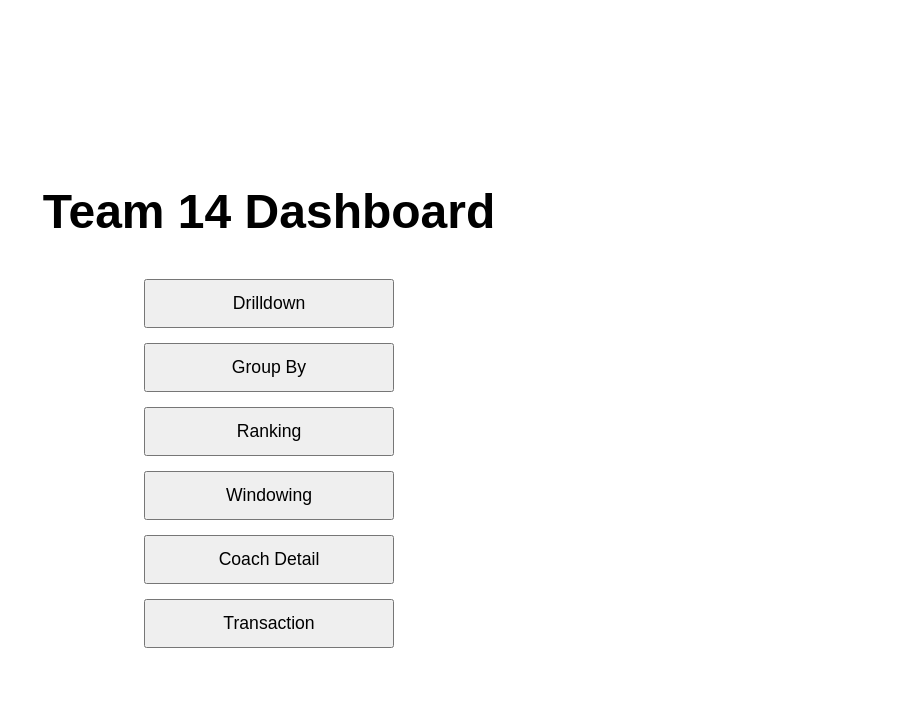
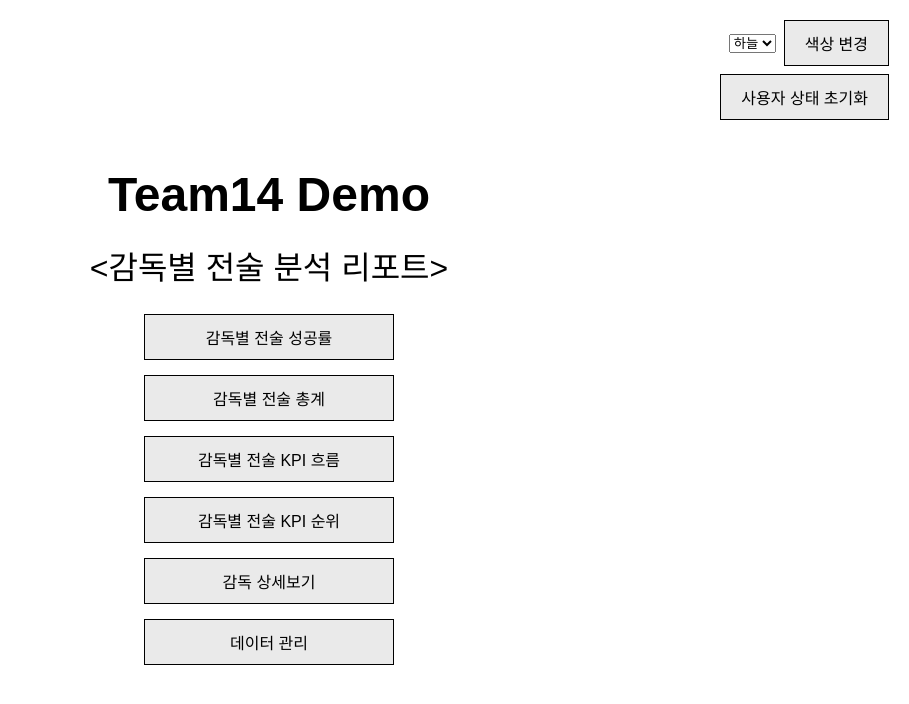
Before and after one commit to seoahS01/BigData-Application, a PHP site: page / in a window 1280 px wide. Shown: the top 704 px of the page, without its empty margins (371-1280 px from the left). Run offline with PHP 8.4, Linux system fonts and the light colour scheme.

Commit message:
index.phh 통합 및 수정
- 롤업, 드릴다운, 세션 버튼 추가
- 버튼 형식 수정 (세션 연동)
- 버튼 형식 통합 (<div>안에 버튼 다 넣음)

```diff
--- a/team14/index.php
+++ b/team14/index.php
@@ -1,12 +1,23 @@
 <?php
-// 담당자 2171054 황서아
+// 담당자 2176122 남연정, 2171054 황서아
+session_start();
+
+if (isset($_POST['color'])) {
+    $_SESSION['button_color'] = $_POST['color'];
+}
+
+$button_color = $_SESSION['button_color'] ?? '#EAEAEA';
+
+function buttonStyle($color) {
+    return "background-color: $color; color: black; border: black; border: 1px solid black; cursor: pointer; padding: 10px 20px; font-size: 1em;";
+}
 ?>
 
 <!DOCTYPE html>
-<html>
+<html lang="ko">
 <head>
-    <meta charset="utf-8">
-    <title>BigData Application - Team 14</title>
+    <meta charset="UTF-8" />
+    <title>Team14 Demo</title>
     <style>
         body {
             margin: 0;
@@ -19,8 +30,35 @@
         }
         h1 {
             font-size: 3em;
-            margin-bottom: 40px;
+            margin-bottom: 20px;
         }
+        button {
+            padding: 10px 20px;
+            font-size: 1em;
+            cursor: pointer;
+        }
+
+   #color-area {
+    position: absolute;
+    top: 20px;
+    right: 20px;
+    display: flex;
+    flex-direction: column;
+    align-items: flex-end; /* 우상단 정렬 */
+    z-index: 10;
+}
+
+#color-row {
+    display: flex;
+    flex-direction: row;
+    align-items: center;
+    gap: 8px; /* select와 색상 변경 버튼 사이 간격 */
+}
+
+#logout-form {
+    margin-top: 8px;
+}
+
         .menu-container {
             display: flex;
             flex-direction: column;
@@ -33,39 +71,68 @@
             font-size: 1.1em;
             cursor: pointer;
         }
+
     </style>
 </head>
 <body>
-
-    <h1>Team 14 Dashboard</h1>
+    <h1>Team14 Demo</h1>
+    <h2 style="font-size:2em; font-weight:normal; margin-top:0;">&lt;감독별 전술 분석 리포트&gt;</h2>
 
     <div class="menu-container">
-        <form action="pages/drilldown.php" method="get">
-        <button type="submit">Drilldown</button>
+        <form action="pages/group_by.php" method="get">
+            <button type="submit"  style="<?= buttonStyle($button_color) ?>">감독별 전술 성공률</button>
         </form>
 
-        <form action="pages/group_by.php" method="get">
-            <button type="submit">Group By</button>
-        </form>
-
-
-        <form action="pages/ranking.php" method="get">
-            <button type="submit">Ranking</button>
+        <form action="pages/drilldown.php" method="get" >
+            <button type="submit" style="<?= buttonStyle($button_color) ?>">감독별 전술 총계</button>
         </form>
 
         <form action="pages/windowing.php" method="get">
-            <button type="submit">Windowing</button>
+            <button type="submit" style="<?= buttonStyle($button_color) ?>">감독별 전술 KPI 흐름</button>
+        </form>
+
+        <form action="pages/ranking.php" method="get">
+            <button type="submit" style="<?= buttonStyle($button_color) ?>">감독별 전술 KPI 순위</button>
         </form>
 
         <form action="pages/coach_detail.php" method="get">
-            <button type="submit">Coach Detail</button>
+            <button type="submit" style="<?= buttonStyle($button_color) ?>">감독 상세보기</button>
         </form>
 
         <form action="pages/transaction.php" method="get">
-            <button type="submit">Transaction</button>
+            <button type="submit" style="<?= buttonStyle($button_color) ?>">데이터 관리</button>
         </form>
-
     </div>
 
-</body>
+<div id="color-area">
+  <div id="color-row">
+    <select id="colorSelect">
+      <option value="#D4F4FA" <?= $button_color == '#D4F4FA' ? 'selected' : '' ?>>하늘</option>
+      <option value="#FFD9EC" <?= $button_color == '#FFD9EC' ? 'selected' : '' ?>>분홍</option>
+      <option value="#E4F7BA" <?= $button_color == '#E4F7BA' ? 'selected' : '' ?>>연두</option>
+    </select>
+    <button onclick="changeColor()" style="<?= buttonStyle($button_color) ?>">색상 변경</button>
+  </div>
+  <form action="logout.php" method="post" id="logout-form">
+    <button type="submit" style="<?= buttonStyle($button_color) ?>">사용자 상태 초기화</button>
+  </form>
+</div>
+
+
+<script>
+function changeColor() {
+    let color = document.getElementById('colorSelect').value;
+    fetch(window.location.href, {
+        method: 'POST',
+        headers: {'Content-Type': 'application/x-www-form-urlencoded'},
+        body: 'color=' + encodeURIComponent(color)
+    }).then(() => {
+        document.querySelectorAll('button').forEach(btn => {
+            btn.style.backgroundColor = color;
+        });
+    });
+}
+</script>
+
+    </body>
 </html>
```
